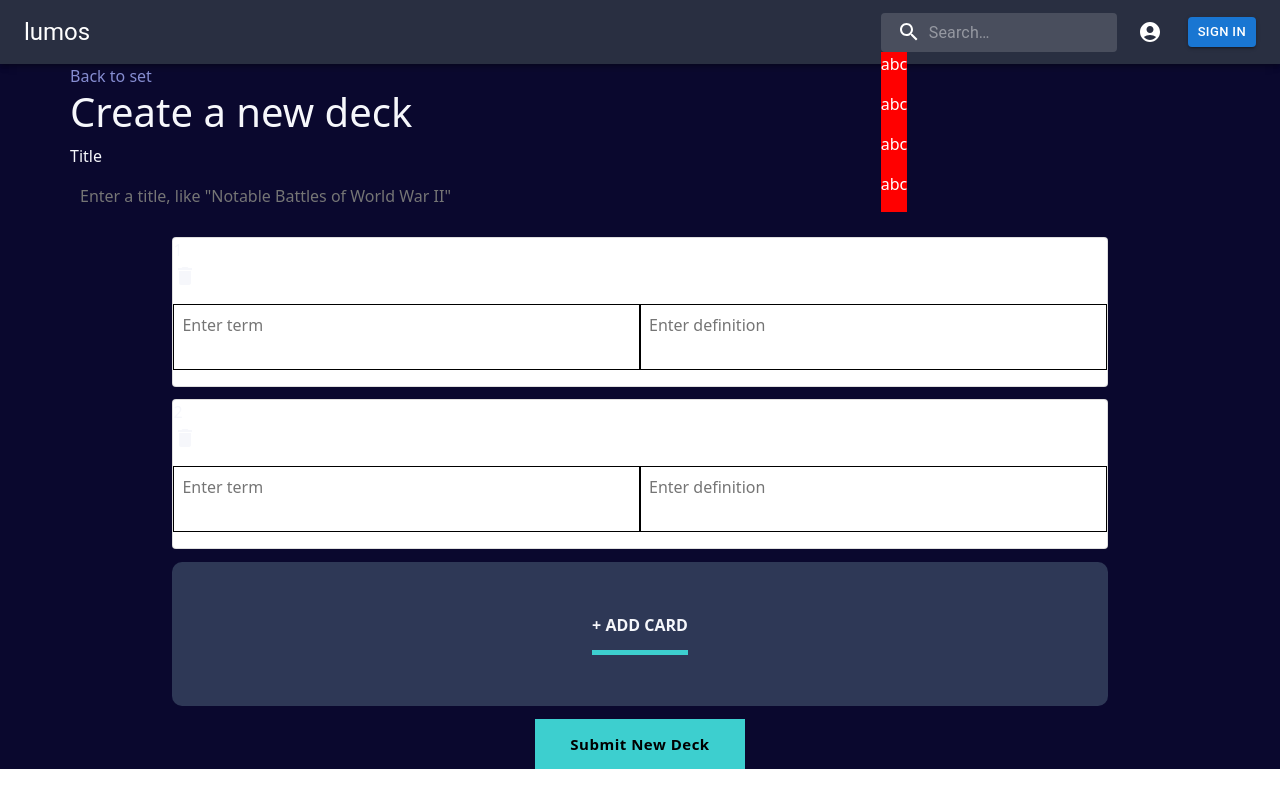
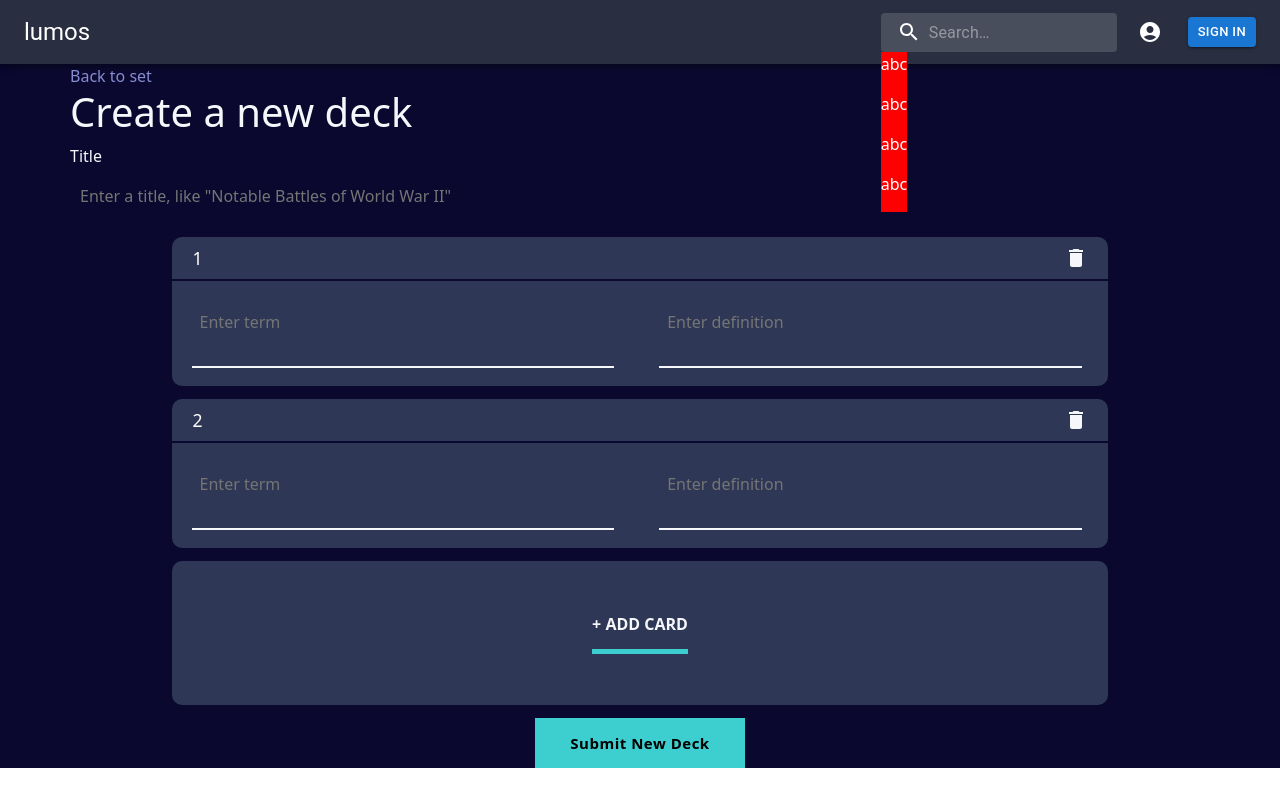
Before and after one commit to vvalentinv/Lumos-LL-Final, a React (Create React App) app in the folder client/: page /createdeck in a window 1280 px wide. Shown: the top 800 px of the page. Built offline with nearby package versions, Linux system fonts and the light colour scheme; no server answers.

Commit message:
Fix bug involving class name.

```diff
--- a/client/src/components/card/card.component.jsx
+++ b/client/src/components/card/card.component.jsx
@@ -44,7 +44,7 @@ const Card = (props) => {
 
     return (
         <div className='main-card-div'>
-            <div className='card'>
+            <div className='deck-card'>
                 <div className='card-toolbar'>
                     <span className='card-number'>{number}</span>
                     <div className='delete-logo-container'>
```
